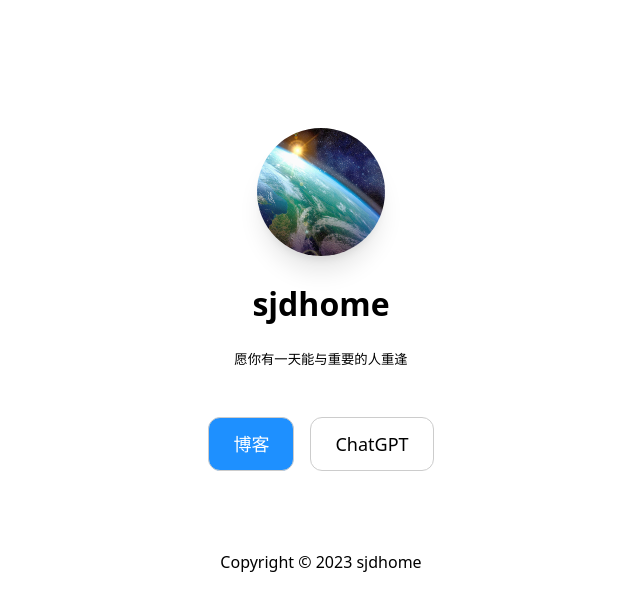
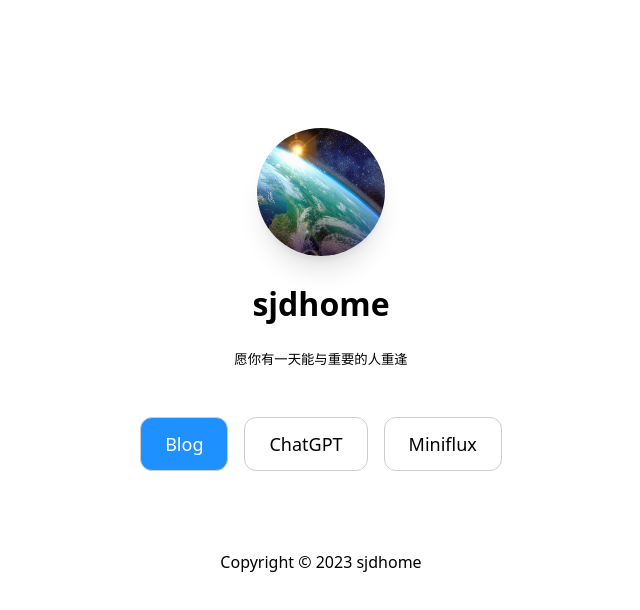
Before and after one commit to sjdhome/kurisu, a Next.js app: page / in a window 1280 px wide. Shown: the top 610 px of the page, without its empty margins (319-959 px from the left). Built offline with nearby package versions, Linux system fonts and the light colour scheme.

Commit message:
Add Miniflux entry

```diff
--- a/app/page.tsx
+++ b/app/page.tsx
@@ -12,13 +12,16 @@ export default function Page() {
         <small>{MOTTO}</small>
         <div className="flex flex-row mt-12 gap-x-4 justify-center">
           <LinkButton href="/blog/" className="bg-[dodgerblue] text-white">
-            博客
+            Blog
           </LinkButton>
           <LinkButton
             href="https://chat.sjdhome.com"
             className="dark:bg-skk-dark text-inherit"
           >
             ChatGPT
+          </LinkButton>
+          <LinkButton href="https://rss.sjdhome.com" className="dark:bg-skk-dark text-inherit">
+            Miniflux
           </LinkButton>
         </div>
       </main>
```
